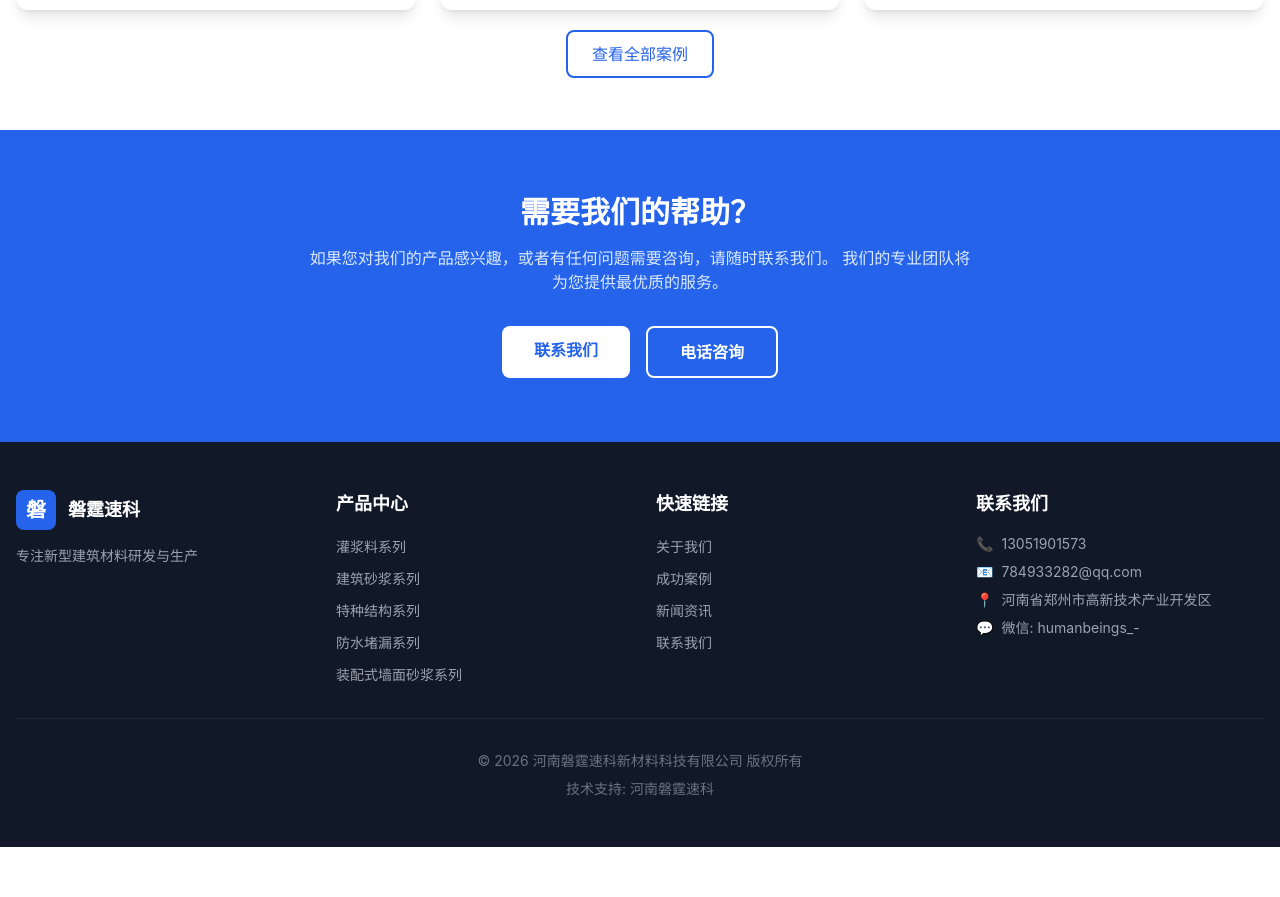
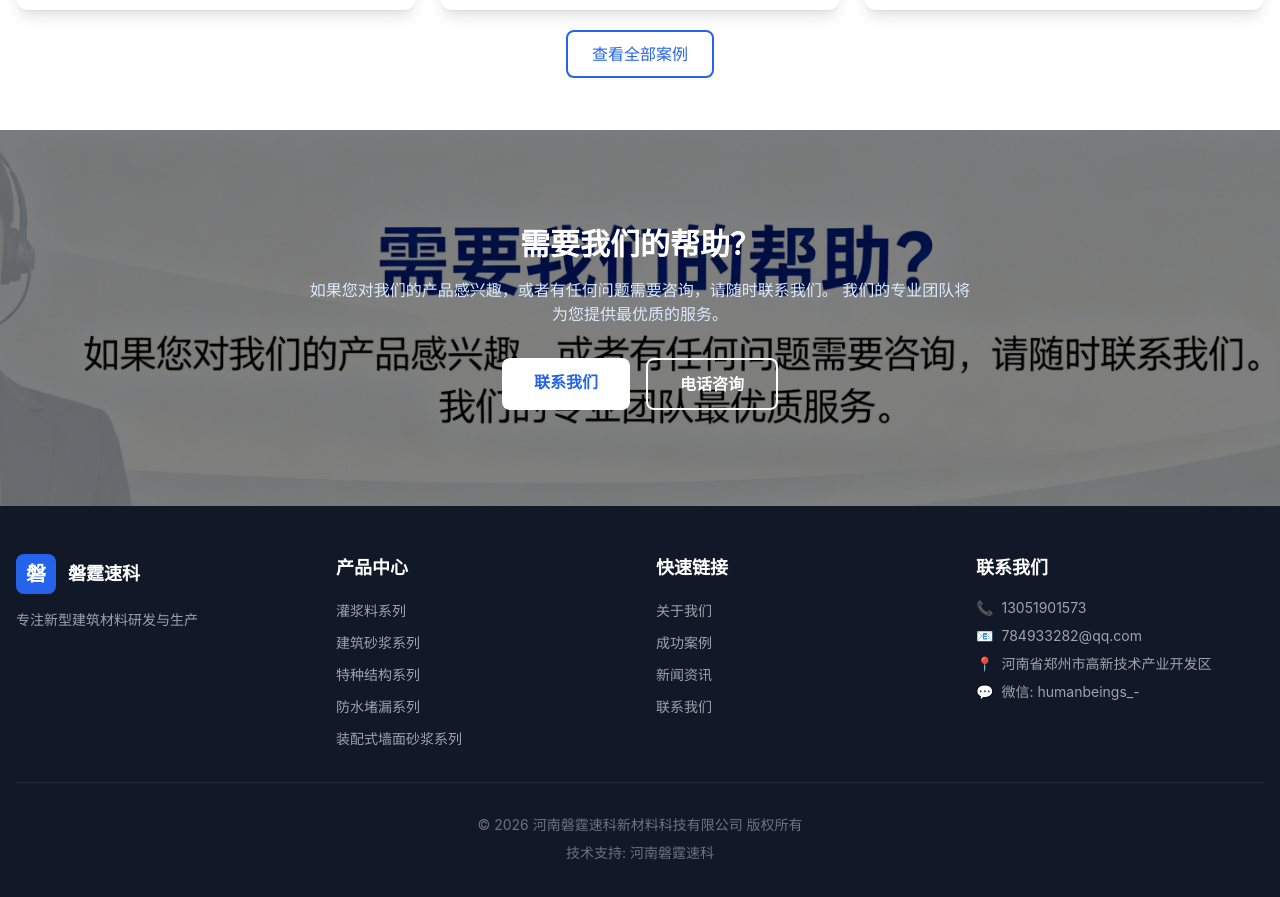
Before and after one commit to demperor888-ai/panting, a Next.js app: page / in a window 1280 px wide. Shown: the part 3280-4177 px from the top of the page. Before the commit the page ends 4127 px from the top, so only its background shows below. Built offline with nearby package versions, Linux system fonts and the light colour scheme.

Commit message:
首页底部联系我们区域添加背景图

```diff
--- a/src/app/page.tsx
+++ b/src/app/page.tsx
@@ -141,8 +141,9 @@ export default function HomePage() {
       </section>
 
       {/* 联系我们 */}
-      <section className="py-16 bg-primary-600 text-white">
-        <div className="max-w-7xl mx-auto px-4 text-center">
+      <section className="relative py-24 bg-cover bg-center text-white" style={{ backgroundImage: `url('/images/banners/xywmbz.jpg')` }}>
+        <div className="absolute inset-0 bg-black/50"></div>
+        <div className="relative max-w-7xl mx-auto px-4 text-center">
           <h2 className="text-3xl font-bold mb-4">需要我们的帮助？</h2>
           <p className="text-primary-100 mb-8 max-w-2xl mx-auto">
             如果您对我们的产品感兴趣，或者有任何问题需要咨询，请随时联系我们。
```
Also changed, not shown: images/banners/xywmbz.jpg (added), public/images/banners/xywmbz.jpg (added).
